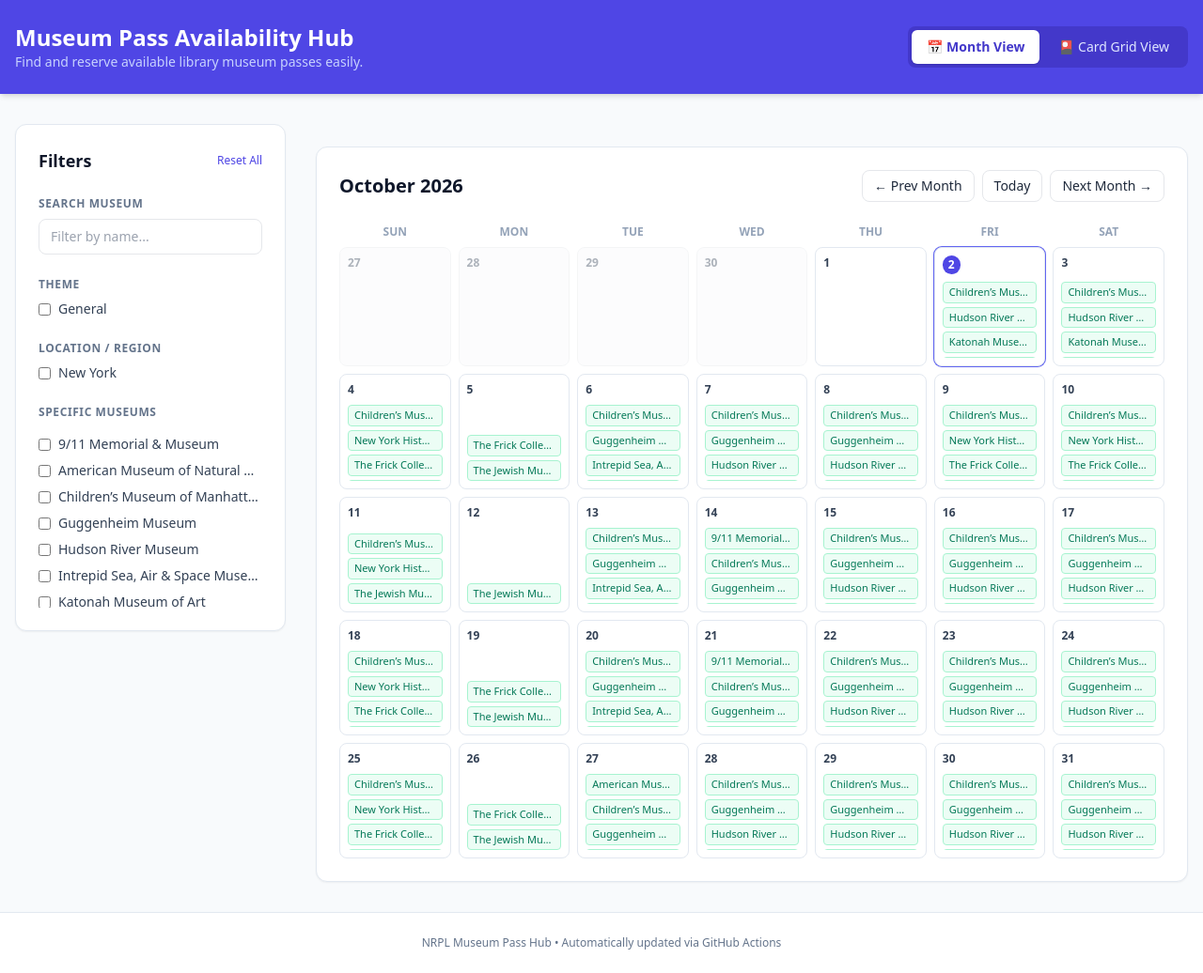
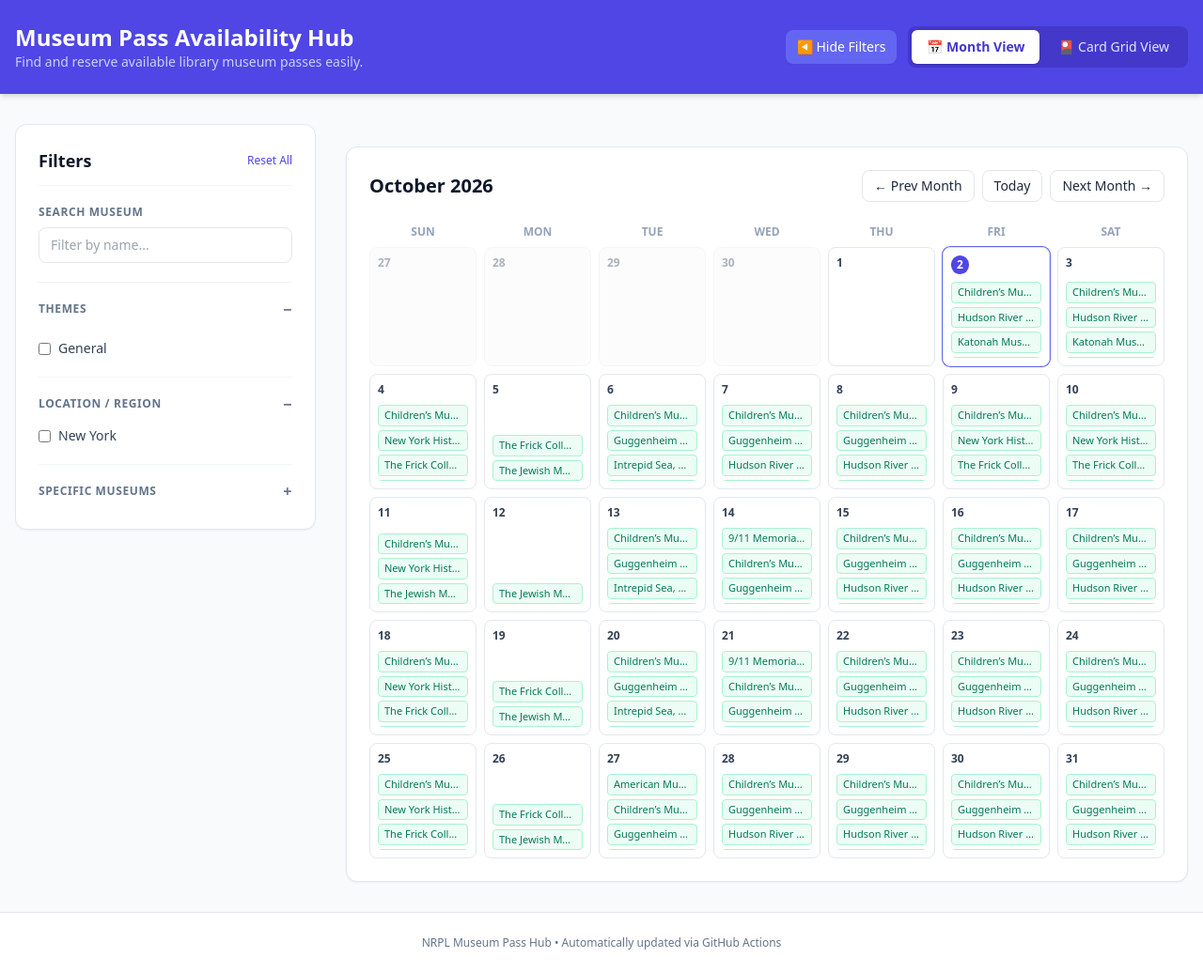
Before and after one commit to FallibleFlamingo/nrpl-museum-passes, a website: page docs/index.html in a window 1280 px wide. Shown: the whole page at 94% size. Drawn offline with nearby package versions, Linux system fonts and the light colour scheme.

Commit message:
Update index.html
Adjusting filter tab performance

```diff
--- a/docs/index.html
+++ b/docs/index.html
@@ -18,6 +18,14 @@
                 <h1 class="text-2xl font-bold">Museum Pass Availability Hub</h1>
                 <p class="text-indigo-200 text-sm">Find and reserve available library museum passes easily.</p>
             </div>
+
+            <div class="flex items-center gap-3">
+                <!-- Toggle Filter Sidebar Visibility -->
+                <button @click="showSidebar = !showSidebar"
+                        class="px-3 py-2 bg-indigo-500 hover:bg-indigo-400 text-white rounded-lg text-sm font-medium transition flex items-center gap-1.5 shadow-sm">
+                    <span x-text="showSidebar ? '◀ Hide Filters' : '▶ Show Filters'"></span>
+                </button>
+
                 <!-- View Switcher Tabs -->
                 <div class="bg-indigo-700 p-1 rounded-lg flex space-x-1">
                     <button @click="currentView = 'calendar'"
@@ -32,16 +40,22 @@
                     </button>
                 </div>
             </div>
+        </div>
     </header>
 
     <!-- Main Container -->
-    <main class="max-w-7xl mx-auto px-4 py-8 flex-grow w-full grid grid-cols-1 lg:grid-cols-4 gap-8">
+    <main class="max-w-7xl mx-auto px-4 py-8 flex-grow w-full flex flex-col lg:flex-row gap-8">
 
-        <!-- Sidebar Filters -->
-        <aside class="bg-white p-6 rounded-xl shadow-sm border border-slate-200 lg:col-span-1 space-y-6 h-fit">
-            <div class="flex justify-between items-center">
+        <!-- Sidebar Filters (Collapsible / Expandable) -->
+        <aside x-show="showSidebar"
+               x-transition:enter="transition ease-out duration-200"
+               x-transition:enter-start="opacity-0 -translate-x-4"
+               x-transition:enter-end="opacity-100 translate-x-0"
+               class="bg-white p-6 rounded-xl shadow-sm border border-slate-200 w-full lg:w-80 shrink-0 space-y-5 h-fit">
+
+            <div class="flex justify-between items-center border-b pb-3 border-slate-100">
                 <h2 class="font-bold text-lg text-slate-900">Filters</h2>
-                <button @click="resetFilters()" class="text-xs text-indigo-600 hover:underline">Reset All</button>
+                <button @click="resetFilters()" class="text-xs text-indigo-600 hover:underline font-medium">Reset All</button>
             </div>
 
             <!-- Search Filter -->
@@ -50,12 +64,15 @@
                 <input type="text" x-model="searchQuery" placeholder="Filter by name..." class="w-full px-3 py-2 border rounded-lg text-sm focus:outline-none focus:ring-2 focus:ring-indigo-500">
             </div>
 
-            <!-- Theme Filter Groupings -->
-            <div>
-                <label class="block text-xs font-semibold uppercase tracking-wider text-slate-500 mb-2">Theme</label>
-                <div class="space-y-2">
+            <!-- Section 1: Themes Accordion -->
+            <div class="border-t pt-3 border-slate-100" x-data="{ open: true }">
+                <button @click="open = !open" class="w-full flex justify-between items-center text-xs font-semibold uppercase tracking-wider text-slate-500 hover:text-slate-800 py-1">
+                    <span>Themes</span>
+                    <span x-text="open ? '−' : '+'" class="text-base font-bold"></span>
+                </button>
+                <div x-show="open" class="mt-2 space-y-2 max-h-40 overflow-y-auto pr-1">
                     <template x-for="theme in availableThemes" :key="theme">
-                        <label class="flex items-center text-sm text-slate-700 cursor-pointer">
+                        <label class="flex items-center text-sm text-slate-700 cursor-pointer hover:text-indigo-600 transition">
                             <input type="checkbox" :value="theme" x-model="selectedThemes" class="rounded text-indigo-600 focus:ring-indigo-500 mr-2">
                             <span x-text="theme"></span>
                         </label>
@@ -63,12 +80,15 @@
                 </div>
             </div>
 
-            <!-- Location / Region Filter Groupings -->
-            <div>
-                <label class="block text-xs font-semibold uppercase tracking-wider text-slate-500 mb-2">Location / Region</label>
-                <div class="space-y-2">
+            <!-- Section 2: Location / Region Accordion -->
+            <div class="border-t pt-3 border-slate-100" x-data="{ open: true }">
+                <button @click="open = !open" class="w-full flex justify-between items-center text-xs font-semibold uppercase tracking-wider text-slate-500 hover:text-slate-800 py-1">
+                    <span>Location / Region</span>
+                    <span x-text="open ? '−' : '+'" class="text-base font-bold"></span>
+                </button>
+                <div x-show="open" class="mt-2 space-y-2">
                     <template x-for="loc in availableLocations" :key="loc">
-                        <label class="flex items-center text-sm text-slate-700 cursor-pointer">
+                        <label class="flex items-center text-sm text-slate-700 cursor-pointer hover:text-indigo-600 transition">
                             <input type="checkbox" :value="loc" x-model="selectedLocations" class="rounded text-indigo-600 focus:ring-indigo-500 mr-2">
                             <span x-text="loc"></span>
                         </label>
@@ -76,12 +96,15 @@
                 </div>
             </div>
 
-            <!-- Individual Museum Checkboxes -->
-            <div>
-                <label class="block text-xs font-semibold uppercase tracking-wider text-slate-500 mb-2">Specific Museums</label>
-                <div class="space-y-2 max-h-48 overflow-y-auto pr-1">
+            <!-- Section 3: Individual Museums Accordion -->
+            <div class="border-t pt-3 border-slate-100" x-data="{ open: false }">
+                <button @click="open = !open" class="w-full flex justify-between items-center text-xs font-semibold uppercase tracking-wider text-slate-500 hover:text-slate-800 py-1">
+                    <span>Specific Museums</span>
+                    <span x-text="open ? '−' : '+'" class="text-base font-bold"></span>
+                </button>
+                <div x-show="open" class="mt-2 space-y-2 max-h-52 overflow-y-auto pr-1">
                     <template x-for="museum in museums" :key="museum.id">
-                        <label class="flex items-center text-sm text-slate-700 cursor-pointer">
+                        <label class="flex items-center text-sm text-slate-700 cursor-pointer hover:text-indigo-600 transition">
                             <input type="checkbox" :value="museum.name" x-model="selectedMuseumNames" class="rounded text-indigo-600 focus:ring-indigo-500 mr-2">
                             <span x-text="museum.name" class="truncate"></span>
                         </label>
@@ -91,10 +114,10 @@
         </aside>
 
         <!-- Content Area -->
-        <section class="lg:col-span-3 space-y-6">
+        <section class="flex-grow space-y-6 w-full">
 
             <!-- LOADING STATE -->
-            <div x-show="loading" class="text-center py-20">
+            <div x-show="loading" class="text-center py-20 bg-white rounded-xl border border-slate-200">
                 <div class="inline-block animate-spin rounded-full h-8 w-8 border-4 border-indigo-500 border-t-transparent"></div>
                 <p class="text-slate-500 mt-2">Loading museum pass availability...</p>
             </div>
@@ -144,13 +167,19 @@
             </div>
 
             <!-- VIEW 2: CARD GRID VIEW -->
-            <div x-show="!loading && currentView === 'grid'" class="grid grid-cols-1 md:grid-cols-2 gap-6">
+            <div x-show="!loading && currentView === 'grid'"
+                 class="grid grid-cols-1 gap-6"
+                 :class="showSidebar ? 'md:grid-cols-2' : 'md:grid-cols-3'">
                 <template x-for="museum in filteredMuseums" :key="museum.id">
-                    <div class="bg-white rounded-xl shadow-sm border border-slate-200 p-6 flex flex-col justify-between">
+                    <div class="bg-white rounded-xl shadow-sm border border-slate-200 p-6 flex flex-col justify-between hover:border-indigo-200 transition">
                         <div>
                             <div class="flex justify-between items-start gap-2 mb-2">
                                 <h3 class="font-bold text-lg text-slate-900" x-text="museum.name"></h3>
-                                <span class="text-xs px-2 py-1 bg-indigo-50 text-indigo-700 rounded-full font-medium" x-text="museum.theme || 'General'"></span>
+                                <div class="flex flex-wrap gap-1 justify-end">
+                                    <template x-for="t in (museum.themes || [museum.theme || 'General'])" :key="t">
+                                        <span class="text-[10px] px-2 py-0.5 bg-indigo-50 text-indigo-700 rounded-full font-medium" x-text="t"></span>
+                                    </template>
+                                </div>
                             </div>
                             <p class="text-xs text-slate-500 mb-4" x-text="museum.location || 'New York / Regional'"></p>
 
@@ -170,6 +199,7 @@
 
                         <div class="pt-4 border-t border-slate-100 flex justify-between items-center">
                             <span class="text-xs text-slate-500" x-text="getAvailableDatesCount(museum) + ' slots open'"></span>
+                            <a :href="museum.url" target="_blank" class="text-xs font-medium text-indigo-600 hover:underline">View Museum Page &rarr;</a>
                         </div>
                     </div>
                 </template>
@@ -188,14 +218,15 @@
         function museumDashboard() {
             return {
                 loading: true,
+                showSidebar: true,
                 currentView: 'calendar',
                 museums: [],
                 searchQuery: '',
                 selectedThemes: [],
                 selectedLocations: [],
                 selectedMuseumNames: [],
-                availableThemes: ['Art', 'Science', 'Children\'s', 'History'],
-                availableLocations: ['New York City', 'Westchester', 'Connecticut'],
+                availableThemes: ['Art', 'Children\'s', 'History', 'Nature', 'Outdoors', 'Science'],
+                availableLocations: ['Central Westchester County', 'Northern Westchester County', 'New York City', 'Connecticut'],
 
                 // Calendar navigation state
                 calendarYear: new Date().getFullYear(),
@@ -211,14 +242,14 @@
                         const response = await fetch('./data/availability.json');
                         const data = await response.json();
 
-                        // Parse museums list from scrape.js wrapper object
                         this.museums = data.museums || [];
 
-                        const themesSet = new Set(this.museums.map(m => m.theme).filter(Boolean));
-                        if (themesSet.size > 0) this.availableThemes = Array.from(themesSet);
+                        // Extract all unique themes across all museums
+                        const themesSet = new Set(this.museums.flatMap(m => m.themes || [m.theme]).filter(Boolean));
+                        if (themesSet.size > 0) this.availableThemes = Array.from(themesSet).sort();
 
                         const locsSet = new Set(this.museums.map(m => m.location).filter(Boolean));
-                        if (locsSet.size > 0) this.availableLocations = Array.from(locsSet);
+                        if (locsSet.size > 0) this.availableLocations = Array.from(locsSet).sort();
 
                     } catch (err) {
                         console.error('Failed to load availability.json:', err);
@@ -230,9 +261,14 @@
                 get filteredMuseums() {
                     return this.museums.filter(m => {
                         const matchesSearch = this.searchQuery === '' || m.name.toLowerCase().includes(this.searchQuery.toLowerCase());
-                        const matchesTheme = this.selectedThemes.length === 0 || this.selectedThemes.includes(m.theme);
+
+                        // Multi-theme matching: matches if any of the museum's themes are selected
+                        const mThemes = m.themes || [m.theme];
+                        const matchesTheme = this.selectedThemes.length === 0 || mThemes.some(t => this.selectedThemes.includes(t));
+
                         const matchesLoc = this.selectedLocations.length === 0 || this.selectedLocations.includes(m.location);
                         const matchesName = this.selectedMuseumNames.length === 0 || this.selectedMuseumNames.includes(m.name);
+
                         return matchesSearch && matchesTheme && matchesLoc && matchesName;
                     });
                 },
```
Lines whose indentation alone changed are shown as unchanged.
